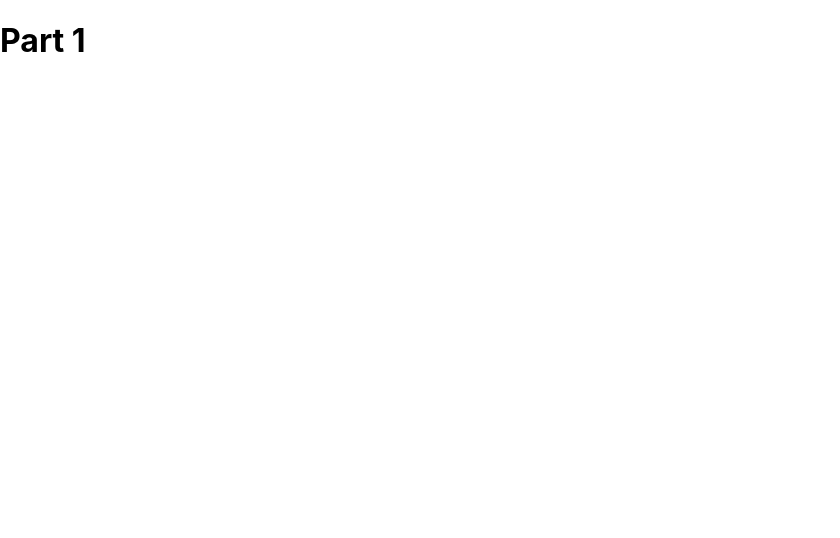
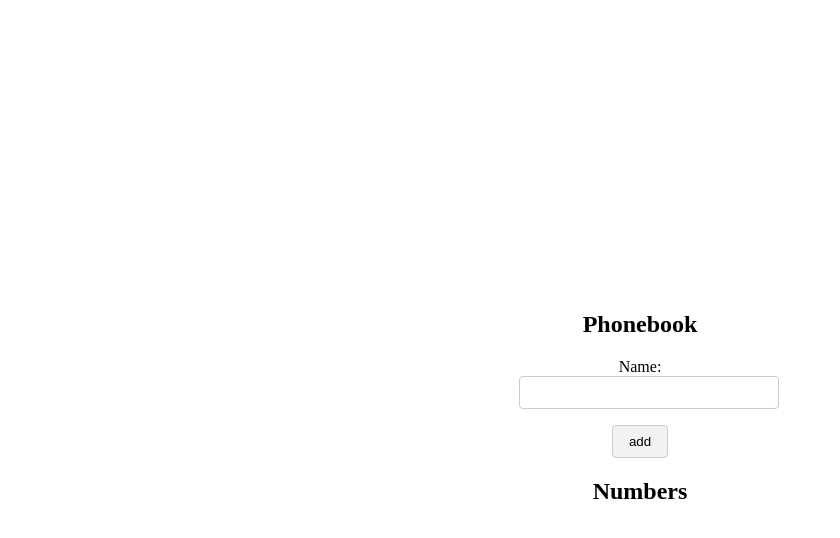
Before and after one commit to shraja7/phonebook, a React (Create React App) app: page / in a window 1280 px wide. Shown: the top 538 px of the page, without its empty margins (0-840 px from the left). Built offline with nearby package versions, Linux system fonts and the light colour scheme.

Commit message:
add basic styling for the form

```diff
--- a/src/App.js
+++ b/src/App.js
@@ -1,11 +1,26 @@
-function App() {
+import { useState } from "react";
+
+const App = () => {
+  const [persons, setPersons] = useState([{ name: "Arto Hellas" }]);
+  const [newName, setNewName] = useState("");
+
   return (
-    <div className="App">
-      <div>
-        <h1>Part 1</h1>
-      </div>
+    <div className="container">
+      <h2>Phonebook</h2>
+      <form className="form-container">
+        <div className="input-field">
+          Name: <input type="text" />
+        </div>
+        <div>
+          <button className="button" type="submit">
+            add
+          </button>
+        </div>
+      </form>
+      <h2>Numbers</h2>
+      {/* ... */}
     </div>
   );
-}
+};
 
 export default App;
--- a/src/index.css
+++ b/src/index.css
@@ -1,13 +1,33 @@
 body {
-  margin: 0;
-  font-family: -apple-system, BlinkMacSystemFont, 'Segoe UI', 'Roboto', 'Oxygen',
-    'Ubuntu', 'Cantarell', 'Fira Sans', 'Droid Sans', 'Helvetica Neue',
-    sans-serif;
-  -webkit-font-smoothing: antialiased;
-  -moz-osx-font-smoothing: grayscale;
+  display: flex;
+  align-items: center;
+  justify-content: center;
+  height: 100vh;
 }
 
-code {
-  font-family: source-code-pro, Menlo, Monaco, Consolas, 'Courier New',
-    monospace;
+.container {
+  text-align: center;
 }
+
+.form-container {
+  margin-bottom: 1rem;
+}
+
+.input-field {
+  margin-bottom: 1rem;
+}
+
+.input-field input {
+  padding: 0.5rem;
+  width: 100%;
+  border: 1px solid #ccc;
+  border-radius: 4px;
+}
+
+.button {
+  padding: 0.5rem 1rem;
+  background-color: #f2f2f2;
+  border: 1px solid #ccc;
+  border-radius: 4px;
+  cursor: pointer;
+}
```
Also changed, not shown: 1 other file (tests, documents, lock files or other folders).
